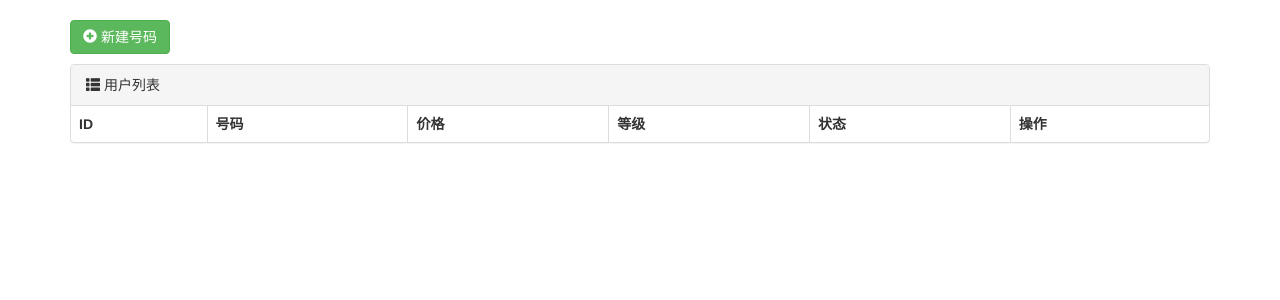
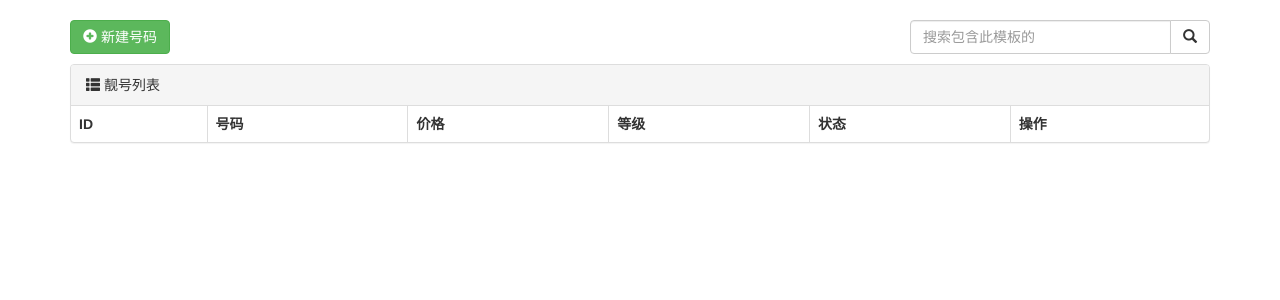
Before and after one commit to wmh117/manageapp, a Django app: template templates/prettynum_list.html in a window 1280 px wide. Shown: the part 52-352 px from the top of the page. Run offline with Django 3.2, Linux system fonts and the light colour scheme; the template is opened without the code that fills it, so the values that code supplies are empty; some libraries are stand-ins or nearby versions.

Commit message:
检索功能

```diff
--- a/templates/prettynum_list.html
+++ b/templates/prettynum_list.html
@@ -1,18 +1,32 @@
 {% extends 'layout.html' %}
 {% block content %}
 <div class="container">
-    <div style="margin-bottom:10px">
+    <div style="margin-bottom:10px" class="clearfix">
         <a class="btn btn-success" href="/prettynum/add/">
             <span class="glyphicon glyphicon-plus-sign" aria-hidden="true"></span>
-            新建号码</a>
+            新建号码
+        </a>
 
+        <div style="float:right;width:300px;">
+            <form method="get">
+            <div class="input-group">
+                <input type="text" name = 'q' class="form-control" placeholder="搜索包含此模板的" value="{{ search_data }}">
+                <span class="input-group-btn">
+                    <button class="btn btn-default" type="submit">
+                        <span class="glyphicon glyphicon-search" aria-hidden="true"></span>
+                    </button>
+                </span>
+
+            </div>
+            </form>
+        </div>
 
     </div>
     <div class="panel panel-default">
         <!-- Default panel contents -->
         <div class="panel-heading">
             <span class="glyphicon glyphicon-th-list" aria-hidden="true"></span>
-            用户列表
+            靓号列表
         </div>
         <!-- Table -->
         <table class="table table-bordered">
```
Also changed, not shown: views.py (+39 -10 lines).
